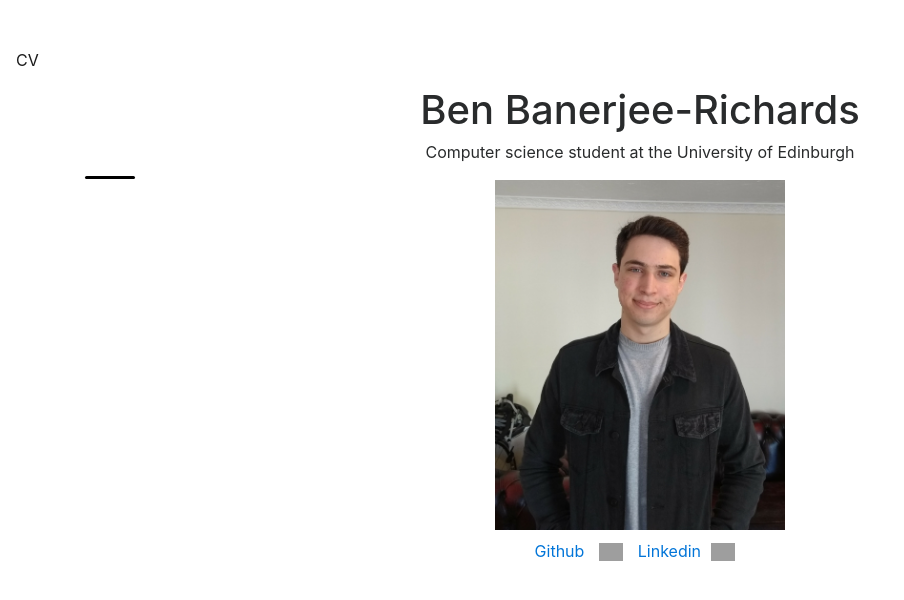
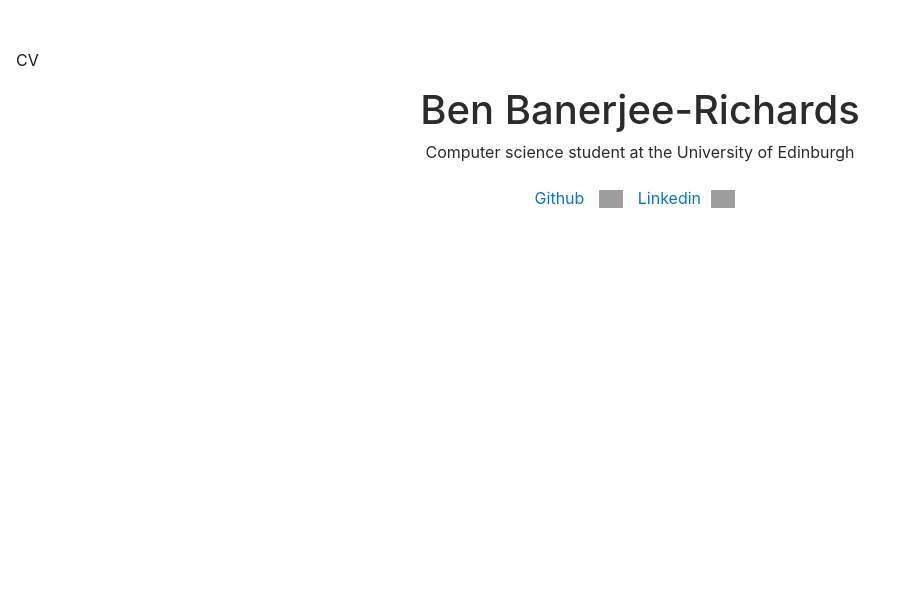
Before and after one commit to BenBanerjeeRichards/benbr.com, a plain HTML site: page index.html in a window 1280 px wide. Shown: the whole page, without its empty margins (0-904 px from the left). Drawn offline with nearby package versions, Linux system fonts and the light colour scheme; grey boxes are pictures that could not be loaded.

Commit message:
Remove images

```diff
--- a/index.html
+++ b/index.html
@@ -26,11 +26,6 @@
         <div class="col text-center align-self-center">
             <h1>Ben Banerjee-Richards</h1>
             <p id="about-sub">Computer science student at the University of Edinburgh</p>
-            <!-- Gallary idea-->
-            <div id="gallary">
-                <img src="standing_cropped.jpg" id="gallary-image"/>
-                <div class="box" id="gallary-box-1"></div>
-            </div>
 
             <a href="https://github.com/benbanerjeerichards">Github <img src="https://cdn.jsdelivr.net/npm/simple-icons@latest/icons/github.svg" class="logo"/></a>
             <a href="https://www.linkedin.com/in/ben-banerjee-richards-a43303103/">Linkedin<img src="https://cdn.jsdelivr.net/npm/simple-icons@latest/icons/linkedin.svg" class="logo"/></a>
```
